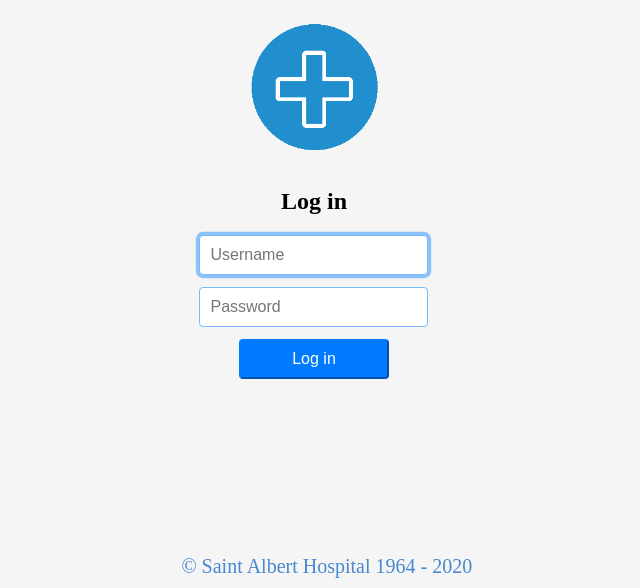
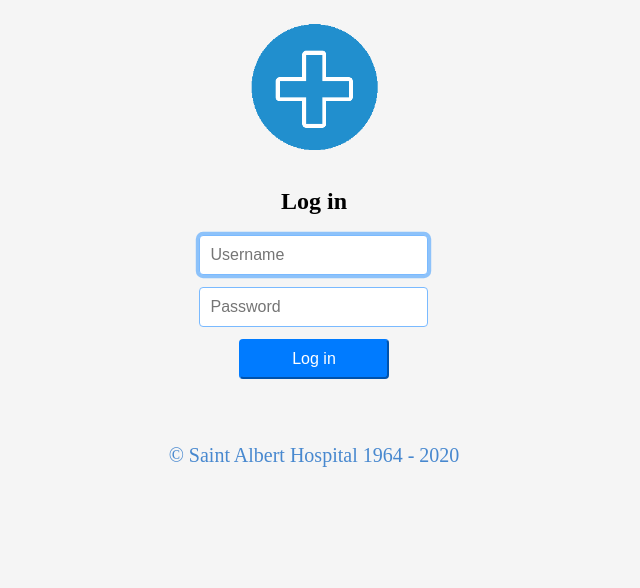
Before and after one commit to Micahgard/projectDevelopment, a PHP site: page /pages/login.php in a window 1280 px wide. Shown: the part 212-800 px from the top of the page, without its empty margins (326-966 px from the left). Run offline with PHP 8.4, Linux system fonts and the light colour scheme.

Commit message:
Add files via upload

```diff
--- a/css/global.css
+++ b/css/global.css
@@ -58,8 +58,8 @@ body {
 .foot{
     font-size: 20px;
     color: rgba(0, 92, 191, 0.71);
-    position: absolute;
-    bottom: 10px;
+    position: relative;
+    bottom: -50px;
     width: 100%;
 }
 
@@ -80,6 +80,10 @@ input {
     border: 1px solid;
     border-color: #7abaff;
     border-radius: 0.25rem;
+    margin: 10px;
+}
+
+#username, #password {
     margin: 12px auto;
 }
 
```
